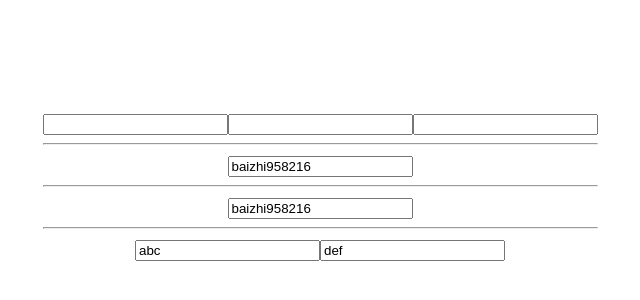
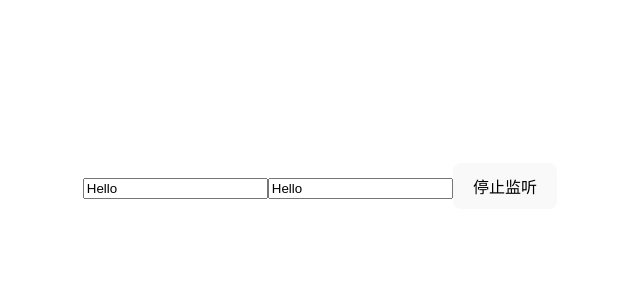
Before and after one commit to baizhi958216/xiaomanzs_FullStackStudy, a Vue app in the folder vite-app/: page / in a window 1280 px wide. Shown: the part 214-514 px from the top of the page, without its empty margins (320-960 px from the left). Built offline with nearby package versions, Linux system fonts and the light colour scheme.

Commit message:
vue: add vue watchEffect
Signed-off-by: baizhi958216 <1475289190@qq.com>

```diff
--- a/vite-app/src/App.vue
+++ b/vite-app/src/App.vue
@@ -5,7 +5,8 @@
   <!-- <vReactive></vReactive> -->
   <!-- <vtoRefs></vtoRefs> -->
   <!-- <vComputed></vComputed> -->
-  <vWatch></vWatch>
+  <!-- <vWatch></vWatch> -->
+  <vWatchEffect></vWatchEffect>
 </template>
 
 <script setup lang="ts">
@@ -15,7 +16,8 @@
 // import vReactive from './components/Reactive全家桶.vue'
 // import vtoRefs from './components/toRef_toRefs_toRaw.vue'
 // import vComputed from './components/Vue计算属性.vue'
-import vWatch from './components/VueWatch.vue'
+// import vWatch from './components/VueWatch.vue'
+import vWatchEffect from './components/VueWatchEffect.vue'
 </script>
 
 <style scoped>
--- /dev/null
+++ b/vite-app/src/components/VueWatchEffect.vue
@@ -0,0 +1,39 @@
+<template>
+  <input id="ms1" type="text" v-model="message1">
+  <input type="text" v-model="message2">
+  <button @click="stopWatch">停止监听</button>
+</template>
+
+<script setup lang="ts">
+import { ref, watchEffect } from 'vue'
+let message1 = ref('Hello')
+let message2 = ref('Hello')
+// watchEffect 副作用之一: DOM加载前获取不到元素 为null 需要flush参数
+const stop1 = watchEffect((oninvalidate) => {
+  // 若未配置flush, 为null
+  let ms1: HTMLInputElement = document.querySelector('#ms1') as HTMLInputElement
+  console.log(ms1)
+  // 监听message1
+  console.log('Value======>', message1.value)
+  // oninvalidate 在进监听到数据更新前执行
+  oninvalidate(() => {
+    console.log('watchEffect前操作')
+  })
+}, {
+  // flush 使watchEffect在DOM加载后执行
+  // 否则获取的DOM元素为null
+  flush: 'post',
+  // onTrack 将在响应式 property 或 ref 作为依赖项被追踪时被调用。
+  // onTrigger 将在依赖项变更导致副作用被触发时被调用。
+  onTrigger(e) {
+    debugger
+  }
+})
+const stopWatch = () => {
+  // 显式调用返回值以停止侦听
+  stop1()
+}
+</script>
+
+<style scoped>
+</style>
```
